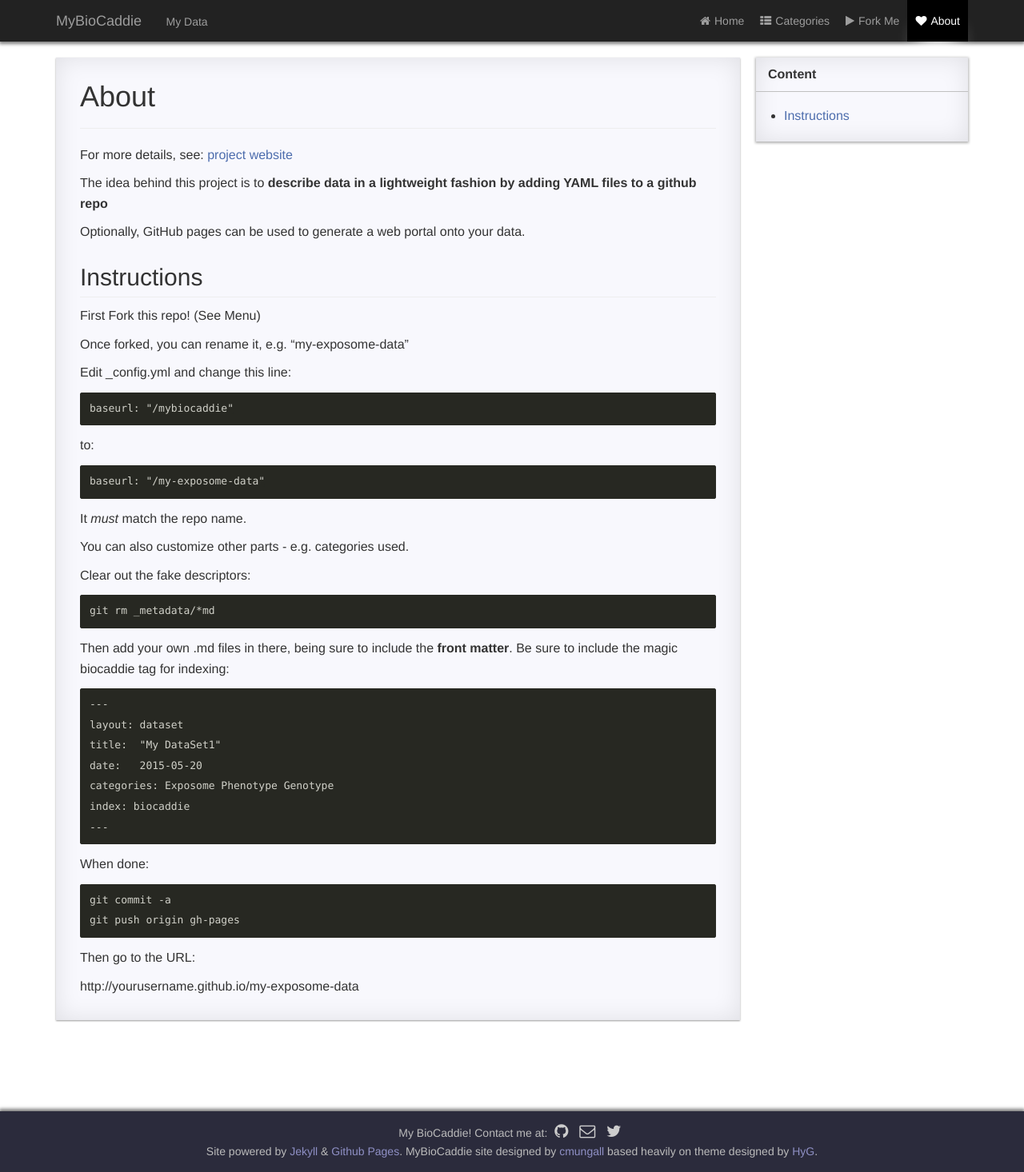
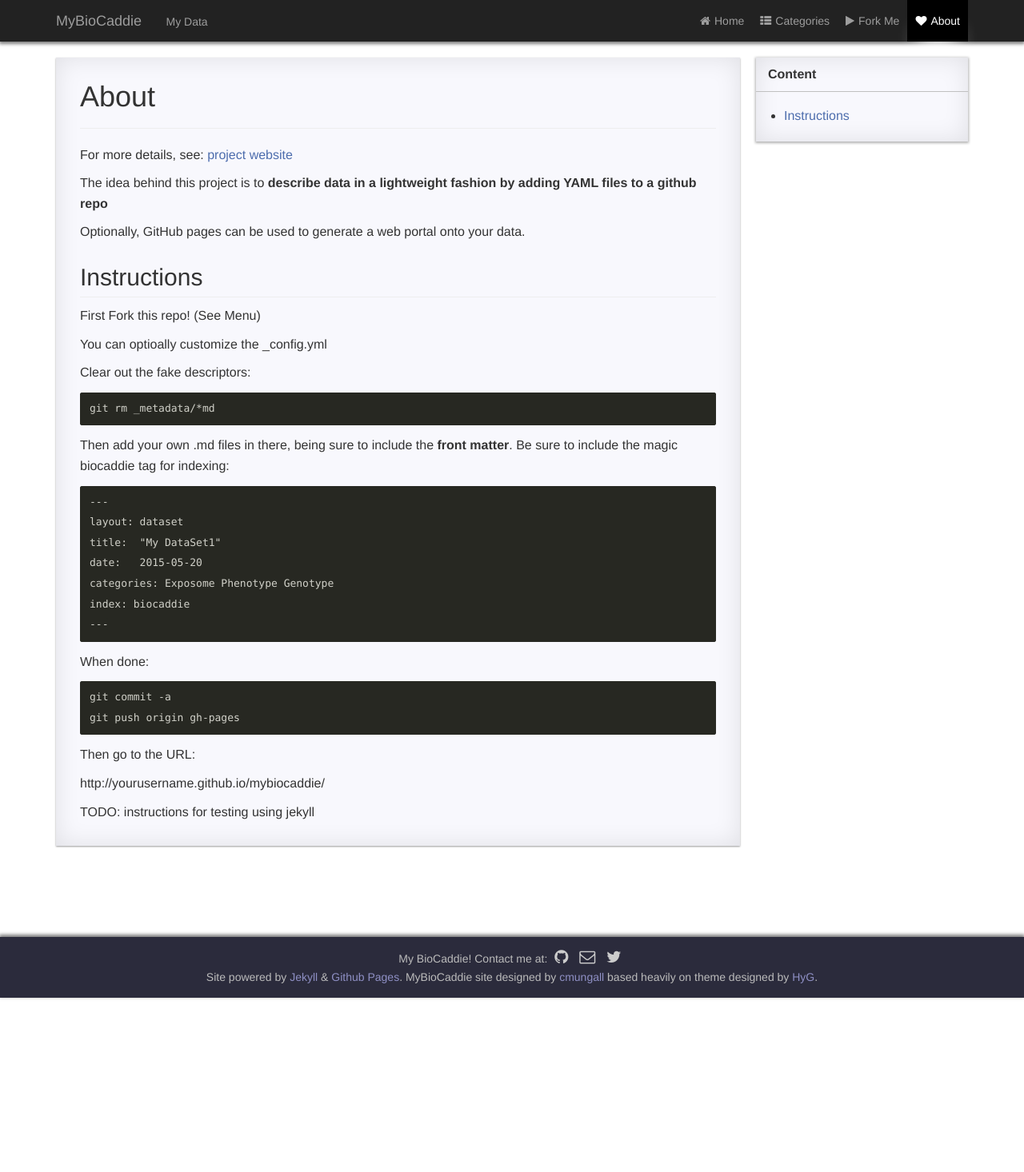
Before and after one commit to biodatasets/mybiocaddie, a Jekyll site: the page built from page/4about.md, in a window 1280 px wide. Shown: the whole page at 80% size. Built offline with Jekyll 4.4.1, drawn with Linux system fonts in a browser that asks for light colours; after the commit the page ends 1248 px from its top, so only the background shows below that.

Commit message:
fixed docs

````diff
--- a/page/4about.md
+++ b/page/4about.md
@@ -19,23 +19,7 @@ Optionally, GitHub pages can be used to generate a web portal onto your data.
 
 First Fork this repo! (See Menu)
 
-Once forked, you can rename it, e.g. "my-exposome-data"
-
-Edit _config.yml and change this line:
-
-```
-baseurl: "/mybiocaddie"
-```
-
-to:
-
-```
-baseurl: "/my-exposome-data"
-```
-
-It *must* match the repo name.
-
-You can also customize other parts - e.g. categories used.
+You can optioally customize the _config.yml
 
 Clear out the fake descriptors:
 
@@ -66,4 +50,6 @@ git push origin gh-pages
 
 Then go to the URL:
 
-http://yourusername.github.io/my-exposome-data
+http://yourusername.github.io/mybiocaddie/
+
+TODO: instructions for testing using jekyll
````
